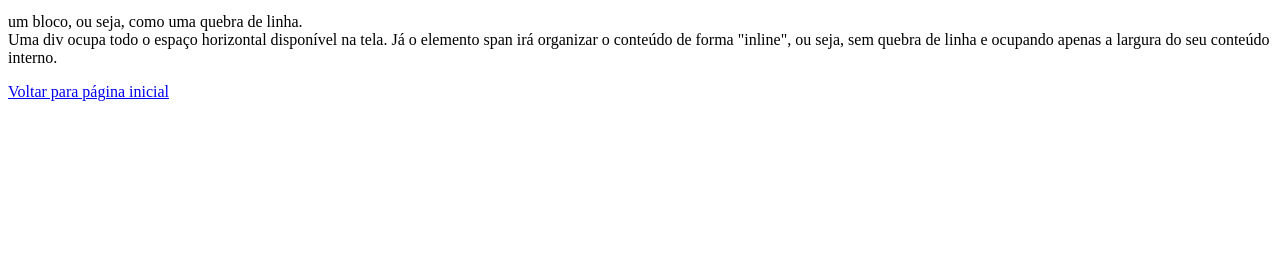
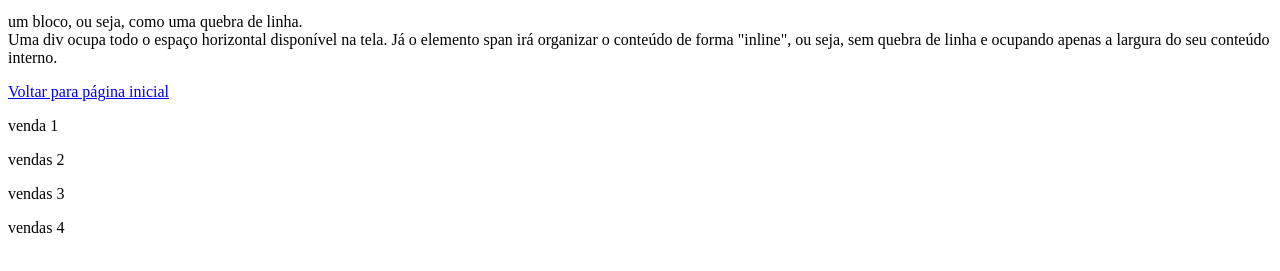
Before and after one commit to TiagoSchneider92/aulagithub, a plain HTML site: page vendas.html in a window 1280 px wide. Shown: the part 87-358 px from the top of the page. Drawn offline with Linux system fonts and the light colour scheme.

Commit message:
adicionado página de vendas teste

```diff
--- a/vendas.html
+++ b/vendas.html
@@ -16,5 +16,10 @@
 	</p>
 
 	<a href="index.html">Voltar para página inicial</a>
+	<p>venda 1</p>
+	<p>vendas 2<p>
+		<p>vendas 3</p>
+		<p>vendas 4</p>
+	</p>
 </body>
 </html>
```
